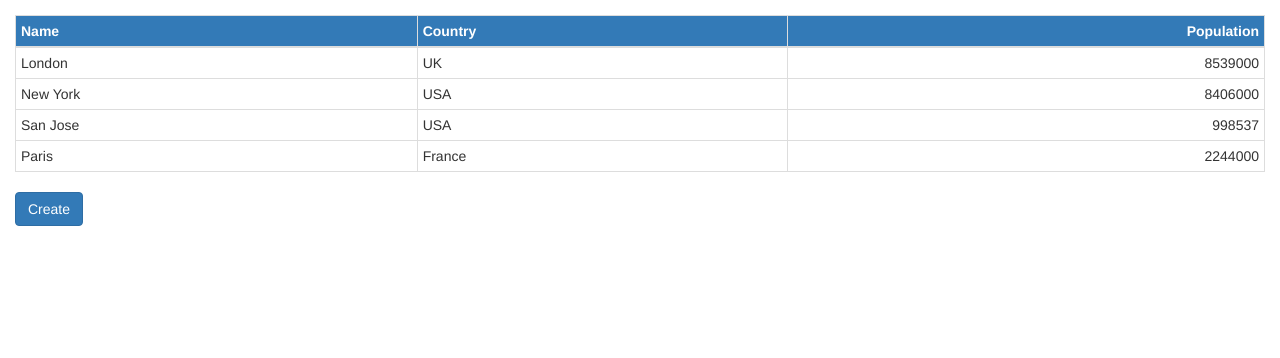
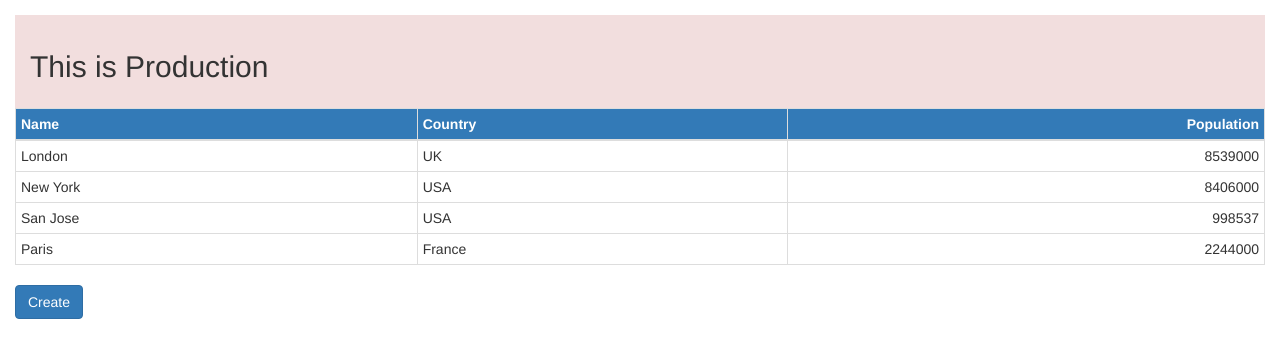
Before and after one commit to darrenji/AspNetCoreTagHelpersExamples, an ASP.NET Core app: page /Home/Index in a window 1280 px wide. Shown: the top 358 px of the page. Run offline with ASP.NET Core 8, Linux system fonts and the light colour scheme.

Commit message:
有挂宿主环境的TagHelper

```diff
--- a/Views/Shared/_Layout.cshtml
+++ b/Views/Shared/_Layout.cshtml
@@ -10,6 +10,12 @@
     @*<div show-for="Index" class="panel-body bg-danger">
         <h2>Important Message</h2>
     </div>*@
+    <environment names="development">
+        <div class="panel-body bg-info"><h2>This is Development</h2></div>
+    </environment>
+    <environment names="production">
+        <div class="panel-body bg-danger"><h2>This is Production</h2></div>
+    </environment>
     <div>
         @RenderBody()
     </div>
--- a/bower.json
+++ b/bower.json
@@ -2,6 +2,7 @@
 	"name": "asp.net",
 	"private": true,
 	"dependencies": {
-		"bootstrap": "3.3.6"
+		"bootstrap": "3.3.6",
+		"jquery": "2.2.4"
 	}
 }
```
Also changed, not shown: wwwroot/images/city.jpg (added).
